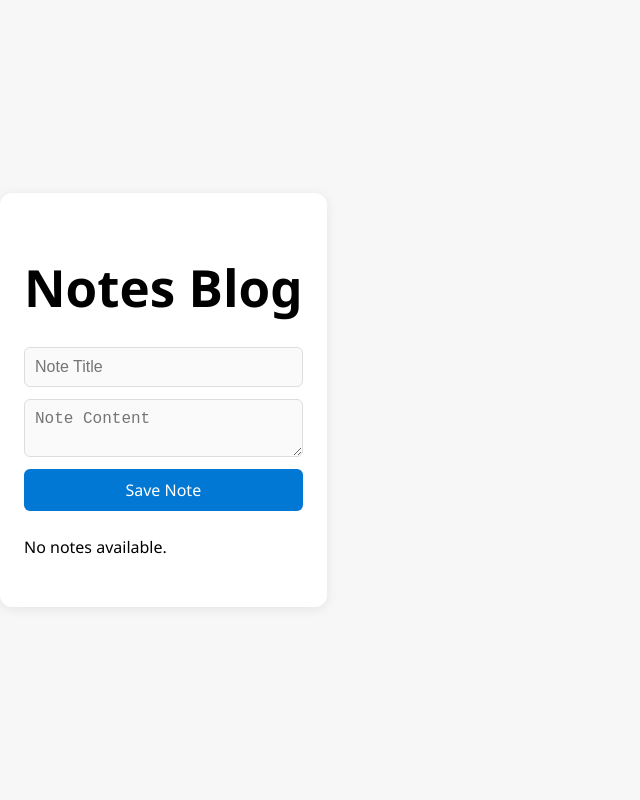
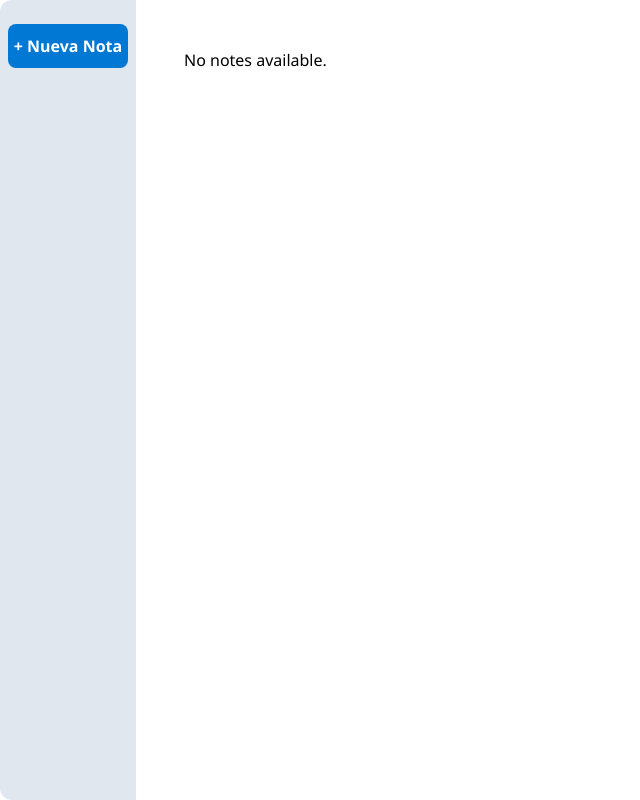
Before and after one commit to reyesrar/notes-blog, a React (Vite) app: page / in a window 1280 px wide. Shown: the whole page, without its empty margins (0-640 px from the left). Built offline with nearby package versions, Linux system fonts and the light colour scheme.

Commit message:
feat: added side bar menu for future functions and a grid to store notes
fix: text out of bounds in tittle and content

```diff
--- a/src/App.css
+++ b/src/App.css
@@ -6,76 +6,117 @@ body {
 }
 
 .App {
-  max-width: 600px;
-  margin: 40px auto;
+  max-width: none;
+  width: 100vw;
+  margin: 0;
   background: #fff;
-  border-radius: 12px;
-  box-shadow: 0 2px 12px rgba(0,0,0,0.08);
-  padding: 32px 24px;
+  border-radius: 0;
+  box-shadow: none;
+  padding: 0;
   color: #000;
+  min-height: 100vh;
 }
 
-h1 {
-  text-align: center;
-  color: #000;
-  margin-bottom: 32px;
+.app-flex {
+  display: flex;
+  width: 100vw;
+  min-height: 100vh;
 }
 
-form {
+.sidebar {
+  width: 120px;
+  background: #e0e7ef;
+  padding: 24px 8px;
+  border-radius: 12px 0 0 12px;
+  min-height: 80vh;
   display: flex;
   flex-direction: column;
-  gap: 12px;
-  margin-bottom: 24px;
+  align-items: center;
+  margin-right: 24px;
 }
 
-input, textarea {
-  padding: 10px;
-  border: 1px solid #ddd;
-  border-radius: 6px;
+.sidebar-create-btn {
+  background: #0078d4;
+  color: #fff;
+  border-radius: 8px;
+  padding: 10px 0;
+  cursor: pointer;
+  font-weight: bold;
+  margin-bottom: 16px;
+  text-align: center;
+  transition: background 0.2s;
+  width: 100%;
+  min-width: 0;
+  box-sizing: border-box;
   font-size: 1rem;
-  background: #fafafa;
-  resize: vertical;
-  color: #000;
+  display: block;
 }
 
-button {
-  background: #0078d4;
-  color: #fff;
-  border: none;
-  border-radius: 6px;
-  padding: 10px 0;
-  font-size: 1rem;
-  cursor: pointer;
-  transition: background 0.2s;
-}
-
-button:hover {
+.sidebar-create-btn:hover {
   background: #005fa3;
 }
 
-.note-list {
+.main-content {
+  flex: 1;
   display: flex;
   flex-direction: column;
-  gap: 16px;
+  height: 100vh;
+  width: calc(100vw - 120px);
+  padding: 32px 24px;
+  box-sizing: border-box;
+}
+
+.notes-grid-container {
+  flex: 1;
+  overflow-y: auto;
+  max-height: 100%;
+  padding-right: 8px;
+  overflow-x: hidden;
+  width: 100%;
+}
+
+.notes-grid {
+  display: grid;
+  grid-template-columns: repeat(5, 1fr);
+  gap: 24px; /* Más margen entre notas */
+  justify-content: flex-start;
+  width: 100%;
 }
 
 .note-item {
+  width: 100%;
+  min-width: 0;
+  height: 170px;
   background: #f3f6fa;
   border-radius: 8px;
-  padding: 16px;
+  padding: 10px;
   box-shadow: 0 1px 4px rgba(0,0,0,0.03);
   display: flex;
   flex-direction: column;
-  gap: 8px;
+  gap: 6px;
+  overflow: hidden;
 }
 
 .note-item-title {
   font-weight: bold;
   color: #000;
+  font-size: 1.05rem;
+  white-space: nowrap;
+  overflow: hidden;
+  text-overflow: ellipsis;
+  margin-bottom: 2px;
 }
 
 .note-item-content {
   color: #111;
+  flex: 1;
+  font-size: 0.98rem;
+  overflow: hidden;
+  text-overflow: ellipsis;
+  display: -webkit-box;
+  -webkit-line-clamp: 8;
+  -webkit-box-orient: vertical;
+  white-space: pre-line;
 }
 
 .note-item-actions {
@@ -98,3 +139,65 @@ button:hover {
 .note-item-actions button:hover {
   background: #c9d6e6;
 }
+
+.modal-overlay {
+  position: fixed;
+  top: 0; left: 0; right: 0; bottom: 0;
+  background: rgba(0,0,0,0.3);
+  display: flex;
+  align-items: center;
+  justify-content: center;
+  z-index: 1000;
+}
+
+.modal-content {
+  background: #fff;
+  border-radius: 10px;
+  padding: 32px 24px;
+  min-width: 320px;
+  box-shadow: 0 2px 12px rgba(0,0,0,0.15);
+  position: relative;
+}
+
+.modal-close-btn {
+  display: none;
+}
+
+input, textarea {
+  padding: 10px;
+  border: 1px solid #ddd;
+  border-radius: 6px;
+  font-size: 1rem;
+  background: #fafafa;
+  color: #000;
+  font-family: inherit;
+  box-sizing: border-box;
+  width: 100%;
+  margin-bottom: 8px;
+}
+
+textarea {
+  resize: none;
+  min-height: 60px;
+  max-height: 200px;
+}
+
+form button[type="submit"] {
+  background: #0078d4;
+  color: #fff;
+  border: none;
+  border-radius: 6px;
+  padding: 10px 0;
+  font-size: 1rem;
+  font-weight: 500;
+  font-family: inherit;
+  cursor: pointer;
+  transition: background 0.2s;
+  margin-top: 8px;
+  width: 100%;
+  display: block;
+}
+
+form button[type="submit"]:hover {
+  background: #005fa3;
+}
--- a/src/App.jsx
+++ b/src/App.jsx
@@ -9,15 +9,10 @@ function App() {
     return storedNotes ? JSON.parse(storedNotes) : [];
   });
   const [editingNote, setEditingNote] = useState(null);
+  const [showModal, setShowModal] = useState(false);
 
   useEffect(() => {
     localStorage.setItem('notes', JSON.stringify(notes));
-  }, [notes]);
-
-  useEffect(() => {
-    if (editingNote && notes.some(n => n.id === editingNote.id)) {
-      setEditingNote(null);
-    }
   }, [notes]);
 
   const addOrUpdateNote = (note) => {
@@ -32,19 +27,58 @@ function App() {
     }
   };
 
-  const editNote = (note) => {
+  const handleCreateNote = () => {
+    setEditingNote(null);
+    setShowModal(true);
+  };
+
+  const handleFormSubmit = (note) => {
+    addOrUpdateNote(note);
+    setShowModal(false);
+  };
+
+  const handleEditNote = (note) => {
     setEditingNote(note);
+    setShowModal(true);
   };
 
   const deleteNote = (id) => {
     setNotes(prevNotes => prevNotes.filter((note) => note.id !== id));
   };
 
+  const PREVIEW_LENGTH = 22;
+
   return (
-    <div className="App">
-      <h1>Notes Blog</h1>
-      <NoteForm onSubmit={addOrUpdateNote} initialNote={editingNote} />
-      <NoteList notes={notes} onEdit={editNote} onDelete={deleteNote} />
+    <div className="App app-flex">
+      <div className="sidebar">
+        <div
+          className="sidebar-create-btn"
+          onClick={handleCreateNote}
+        >
+          + Nueva Nota
+        </div>
+      </div>
+      <div className="main-content">
+        <NoteList
+          notes={notes}
+          onEdit={handleEditNote}
+          onDelete={deleteNote}
+          previewLength={PREVIEW_LENGTH}
+        />
+      </div>
+      {showModal && (
+        <div
+          className="modal-overlay"
+          onClick={() => setShowModal(false)}
+        >
+          <div
+            className="modal-content"
+            onClick={e => e.stopPropagation()}
+          >
+            <NoteForm onSubmit={handleFormSubmit} initialNote={editingNote} />
+          </div>
+        </div>
+      )}
     </div>
   );
 }
--- a/src/components/NoteItem.jsx
+++ b/src/components/NoteItem.jsx
@@ -1,12 +1,19 @@
 import React from 'react';
 
-function NoteItem({ note, onEdit, onDelete }) {
+function NoteItem({ note, onEdit, onDelete, previewLength = 22 }) {
+  const getPreview = (text) => {
+    if (text.length > previewLength) {
+      return text.slice(0, previewLength) + '...';
+    }
+    return text;
+  };
+
   return (
     <div className="note-item">
       <p className="note-item-title">{note.title}</p>
-      <p className="note-item-content">{note.content}</p>
+      <p className="note-item-content">{getPreview(note.content)}</p>
       <div className="note-item-actions">
-        <button onClick={() => onEdit(note)}>Edit</button>
+        <button onClick={() => onEdit(note)}>View</button>
         <button onClick={() => onDelete(note.id)}>Delete</button>
       </div>
     </div>
--- a/src/components/NoteList.jsx
+++ b/src/components/NoteList.jsx
@@ -1,20 +1,23 @@
 import React from 'react';
 import NoteItem from './NoteItem';
 
-function NoteList({ notes, onEdit, onDelete }) {
+function NoteList({ notes, onEdit, onDelete, previewLength }) {
   return (
-    <div>
+    <div className="notes-grid-container">
       {notes.length === 0 ? (
         <p>No notes available.</p>
       ) : (
-        notes.map(note => (
+        <div className="notes-grid">
+          {notes.map(note => (
             <NoteItem
               key={note.id}
               note={note}
               onEdit={onEdit}
               onDelete={onDelete}
+              previewLength={previewLength}
             />
-        ))
+          ))}
+        </div>
       )}
     </div>
   );
```
Lines whose indentation alone changed are shown as unchanged.
